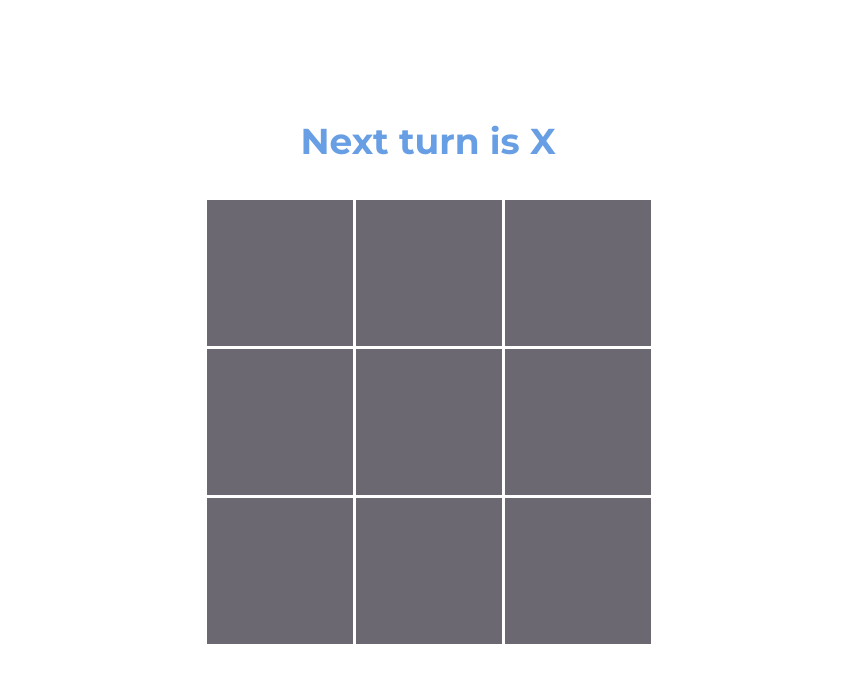
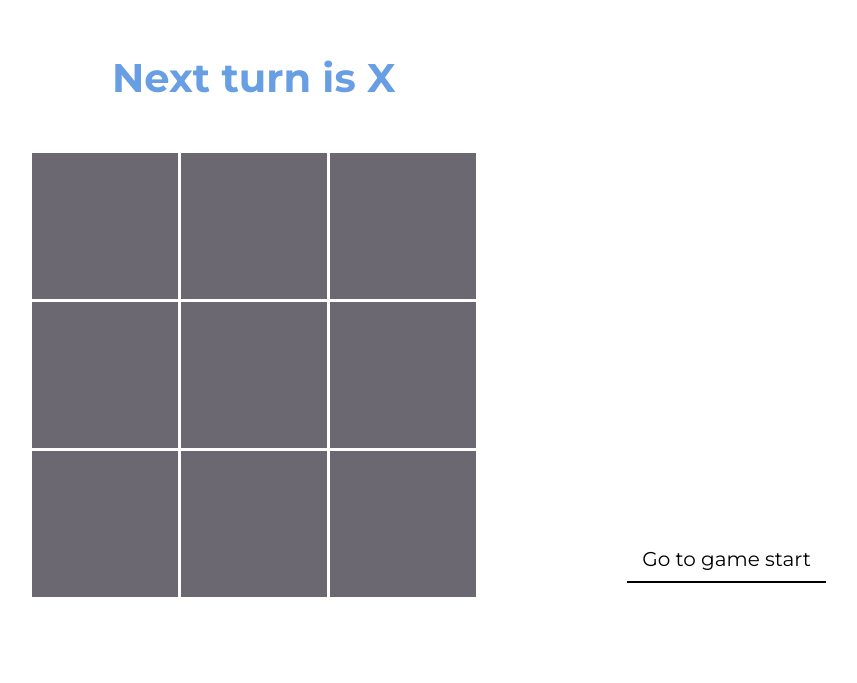
Before and after one commit to Stocil/React-Tic-tac-toe, a React (Create React App) app in the folder first-site/: page / in a window 1280 px wide. Shown: the part 117-800 px from the top of the page, without its empty margins (212-1069 px from the left). Built offline with nearby package versions, Linux system fonts and the light colour scheme.

Commit message:
Tic-tac-toe take5 move menu added

```diff
--- a/first-site/src/components/Board/Board.jsx
+++ b/first-site/src/components/Board/Board.jsx
@@ -1,29 +1,21 @@
-import React, { useState } from "react";
+import React from "react";
 
 import BoardRow from "../BoardRow/BoardRow";
 import BoardText from "../BoardText/BoardText";
 
 function Board(props) {
-  // const {history} = props
+  const { nextX, squares, onClick } = props;
 
-  const [nextX, setNextX] = useState(true);
-  const [squares, setSquares] = useState(Array(9).fill(null));
   let isOver = false;
+  let draw = true;
+  const winner = calculateWinner(squares);
 
-  let nullCount = 0;
-  let draw = false;
   for (let square of squares) {
     if (square === null) {
-      nullCount++;
+      draw = false;
     }
   }
 
-  if (nullCount === 0) {
-    draw = true;
-    console.log("fjfjhfj");
-  }
-
-  const winner = calculateWinner(squares);
   let boardText = `Next turn is ${nextX ? "X" : "O"}`;
 
   if (draw) {
@@ -68,8 +60,7 @@ function Board(props) {
       nextSquares[number] = "O";
     }
 
-    setNextX(!nextX);
-    setSquares(nextSquares);
+    onClick(nextSquares);
   }
 
   function calculateWinner(squares) {
--- a/first-site/src/components/BoardRow/BoardRow.css
+++ b/first-site/src/components/BoardRow/BoardRow.css
@@ -3,7 +3,7 @@
   -webkit-box-pack: center;
       -ms-flex-pack: center;
           justify-content: center;
-  margin-top: 200px;
+  margin-top: 150px;
 }
 .game-board-row:after {
   clear: both;
--- a/first-site/src/components/BoardRow/BoardRow.scss
+++ b/first-site/src/components/BoardRow/BoardRow.scss
@@ -1,7 +1,7 @@
 .game-board {
   display: grid;
   justify-content: center;
-  margin-top: 200px;
+  margin-top: 150px;
 
   &-row:after {
     clear: both;
--- a/first-site/src/components/BoardText/BoardText.css
+++ b/first-site/src/components/BoardText/BoardText.css
@@ -1,7 +1,8 @@
 .board__text {
+  margin: 0 0 50px 0;
   text-align: center;
   font-family: "Montserrat", sans-serif;
-  font-size: 36px;
+  font-size: 40px;
   font-weight: 700;
   color: #689ee4;
   -webkit-transition: color 0.3s ease-in-out, font-size 0.3s ease-in-out;
@@ -9,3 +10,19 @@
   -webkit-background-clip: text;
           background-clip: text;
 }
+
+.draw {
+  margin: 0 0 50px 0;
+  text-align: center;
+  font-family: "Montserrat", sans-serif;
+  font-weight: 700;
+  -webkit-transition: color 0.3s ease-in-out, font-size 0.3s ease-in-out;
+  transition: color 0.3s ease-in-out, font-size 0.3s ease-in-out;
+  background-clip: text;
+  background: -webkit-gradient(linear, left top, left bottom, color-stop(50%, #d6a1eb), to(#689ee4));
+  background: linear-gradient(180deg, #d6a1eb 50%, #689ee4);
+  -webkit-background-clip: text;
+  -webkit-text-fill-color: transparent;
+  color: #689ee4;
+  font-size: 70px;
+}
--- a/first-site/src/components/BoardText/BoardText.jsx
+++ b/first-site/src/components/BoardText/BoardText.jsx
@@ -10,17 +10,14 @@ function BoardText(props) {
 
   if (winner === "X") {
     textStyle.color = "#689ee4";
-    textStyle.fontSize = "50px";
+    textStyle.fontSize = "70px";
   } else if (winner === "O") {
     textStyle.color = "#d6a1eb";
-    textStyle.fontSize = "70px";
-  } else if (isDraw) {
-    textStyle.color = "#689ee4";
     textStyle.fontSize = "70px";
   }
 
   return (
-    <p className="board__text" style={textStyle}>
+    <p className={isDraw ? "draw" : "board__text"} style={textStyle}>
       {text}
     </p>
   );
--- a/first-site/src/components/BoardText/BoardText.scss
+++ b/first-site/src/components/BoardText/BoardText.scss
@@ -1,8 +1,10 @@
 .board {
   &__text {
+    margin: 0 0 50px 0;
+
     text-align: center;
     font-family: "Montserrat", sans-serif;
-    font-size: 36px;
+    font-size: 40px;
     font-weight: 700;
     color: #689ee4;
 
@@ -11,3 +13,21 @@
     background-clip: text;
   }
 }
+
+.draw {
+  margin: 0 0 50px 0;
+
+  text-align: center;
+  font-family: "Montserrat", sans-serif;
+  font-weight: 700;
+
+  transition: color 0.3s ease-in-out, font-size 0.3s ease-in-out;
+
+  background-clip: text;
+  background: linear-gradient(180deg, #d6a1eb 50%, #689ee4);
+  -webkit-background-clip: text;
+  -webkit-text-fill-color: transparent;
+
+  color: #689ee4;
+  font-size: 70px;
+}
--- a/first-site/src/components/Game/Game.css
+++ b/first-site/src/components/Game/Game.css
@@ -1,7 +1,12 @@
 .game {
-  display: grid;
+  display: -webkit-box;
+  display: -ms-flexbox;
+  display: flex;
   -webkit-box-pack: center;
       -ms-flex-pack: center;
           justify-content: center;
-  margin-top: 200px;
+  -webkit-box-align: end;
+      -ms-flex-align: end;
+          align-items: end;
+  gap: 150px;
 }
--- a/first-site/src/components/Game/Game.jsx
+++ b/first-site/src/components/Game/Game.jsx
@@ -1,18 +1,27 @@
 import React, { useState } from "react";
+import "./Game.css";
 
 import Board from "../Board/Board";
-// import "./Game.css";
+import Moves from "../Moves/Moves";
 
 function Game() {
+  const [nextX, setNextX] = useState(true);
   const [history, setHistory] = useState([Array(9).fill(null)]);
+  const currentSquares = history[history.length - 1];
 
   return (
     <div className="game">
-      <Board />
-
-      <div className="game-history"></div>
+      <Board nextX={nextX} squares={currentSquares} onClick={gameHandle} />
+      <Moves history={history} />
     </div>
   );
+
+  function gameHandle(newSquare) {
+    setNextX(!nextX);
+
+    // ... to get new history array with newSquare on the end
+    setHistory([...history, newSquare]);
+  }
 }
 
 export default Game;
--- a/first-site/src/components/Game/Game.scss
+++ b/first-site/src/components/Game/Game.scss
@@ -1,5 +1,7 @@
 .game {
-  display: grid;
+  display: flex;
   justify-content: center;
-  margin-top: 200px;
+  align-items: end;
+
+  gap: 150px;
 }
--- /dev/null
+++ b/first-site/src/components/Moves/Moves.css
@@ -0,0 +1,21 @@
+.game-history__list {
+  padding: 0;
+  list-style: none;
+  display: -webkit-box;
+  display: -ms-flexbox;
+  display: flex;
+  -webkit-box-orient: vertical;
+  -webkit-box-direction: normal;
+      -ms-flex-direction: column;
+          flex-direction: column;
+  gap: 20px;
+}
+.game-history__button {
+  cursor: pointer;
+  padding: 10px 15px;
+  background-color: transparent;
+  font-family: "Montserrat", sans-serif;
+  font-size: 20px;
+  border: none;
+  border-bottom: 2px solid black;
+}
--- /dev/null
+++ b/first-site/src/components/Moves/Moves.jsx
@@ -0,0 +1,39 @@
+import React from "react";
+import "./Moves.css";
+
+function Moves(props) {
+  const { history } = props;
+
+  const moves = history.map((move, index) => {
+    let description;
+
+    if (index === 0) {
+      description = "Go to game start";
+    } else {
+      description = `Go to move #${index}`;
+    }
+
+    return (
+      <li key={index} className="game-history__item">
+        <button
+          className="game-history__button"
+          onClick={() => backToTurn(move)}
+        >
+          {description}
+        </button>
+      </li>
+    );
+  });
+
+  return (
+    <div className="game-history">
+      <ul className="game-history__list">{moves}</ul>
+    </div>
+  );
+
+  function backToTurn(moveHistory) {
+    console.log(moveHistory);
+  }
+}
+
+export default Moves;
--- /dev/null
+++ b/first-site/src/components/Moves/Moves.scss
@@ -0,0 +1,25 @@
+.game-history {
+  &__list {
+    padding: 0;
+    list-style: none;
+
+    display: flex;
+    flex-direction: column;
+    gap: 20px;
+  }
+  &__item {
+  }
+  &__button {
+    cursor: pointer;
+    padding: 10px 15px;
+
+    background-color: transparent;
+    font-family: "Montserrat", sans-serif;
+    font-size: 20px;
+
+    // border: 2px solid black;
+    // border-radius: 15px;
+    border: none;
+    border-bottom: 2px solid black;
+  }
+}
```
